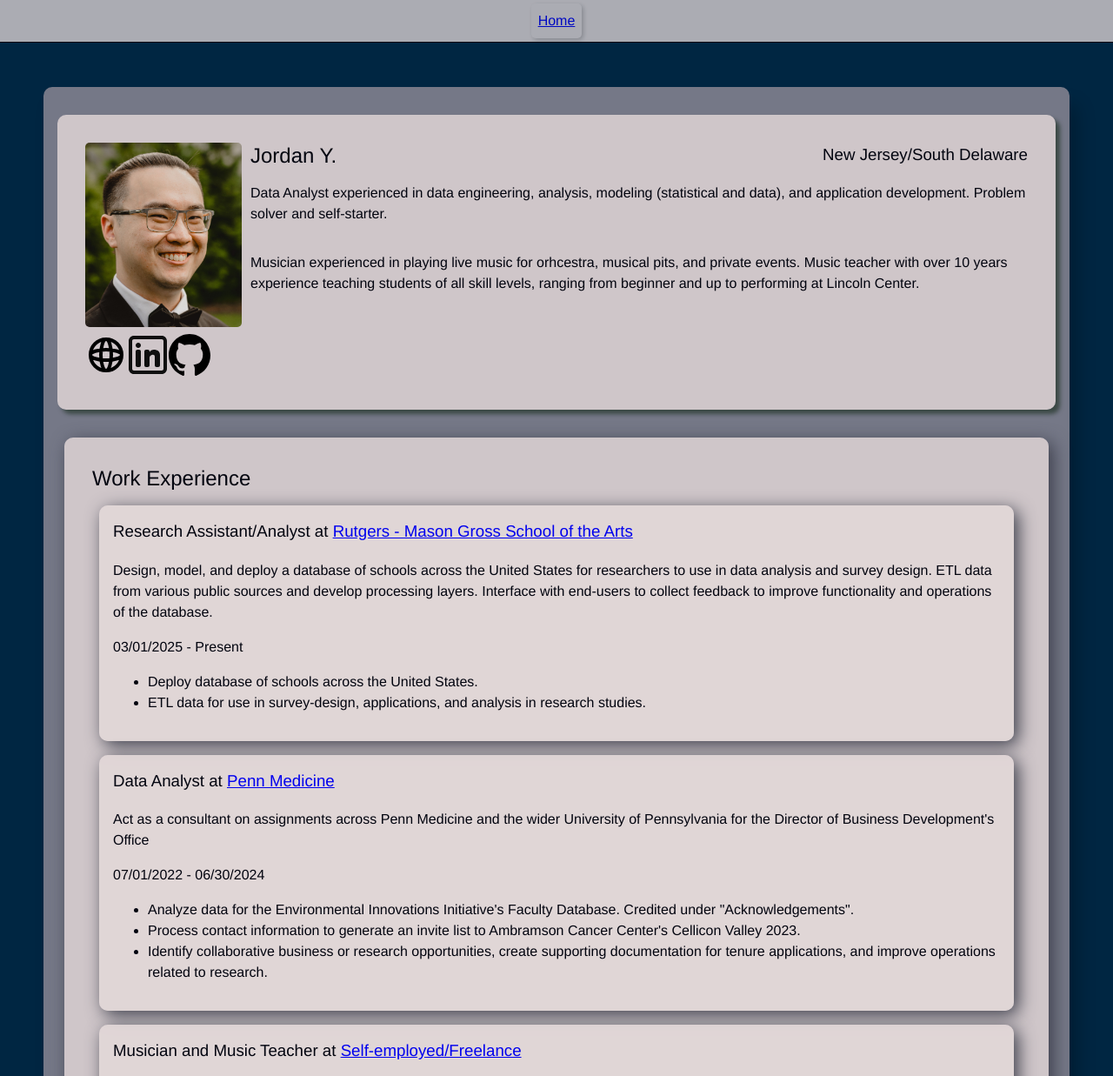
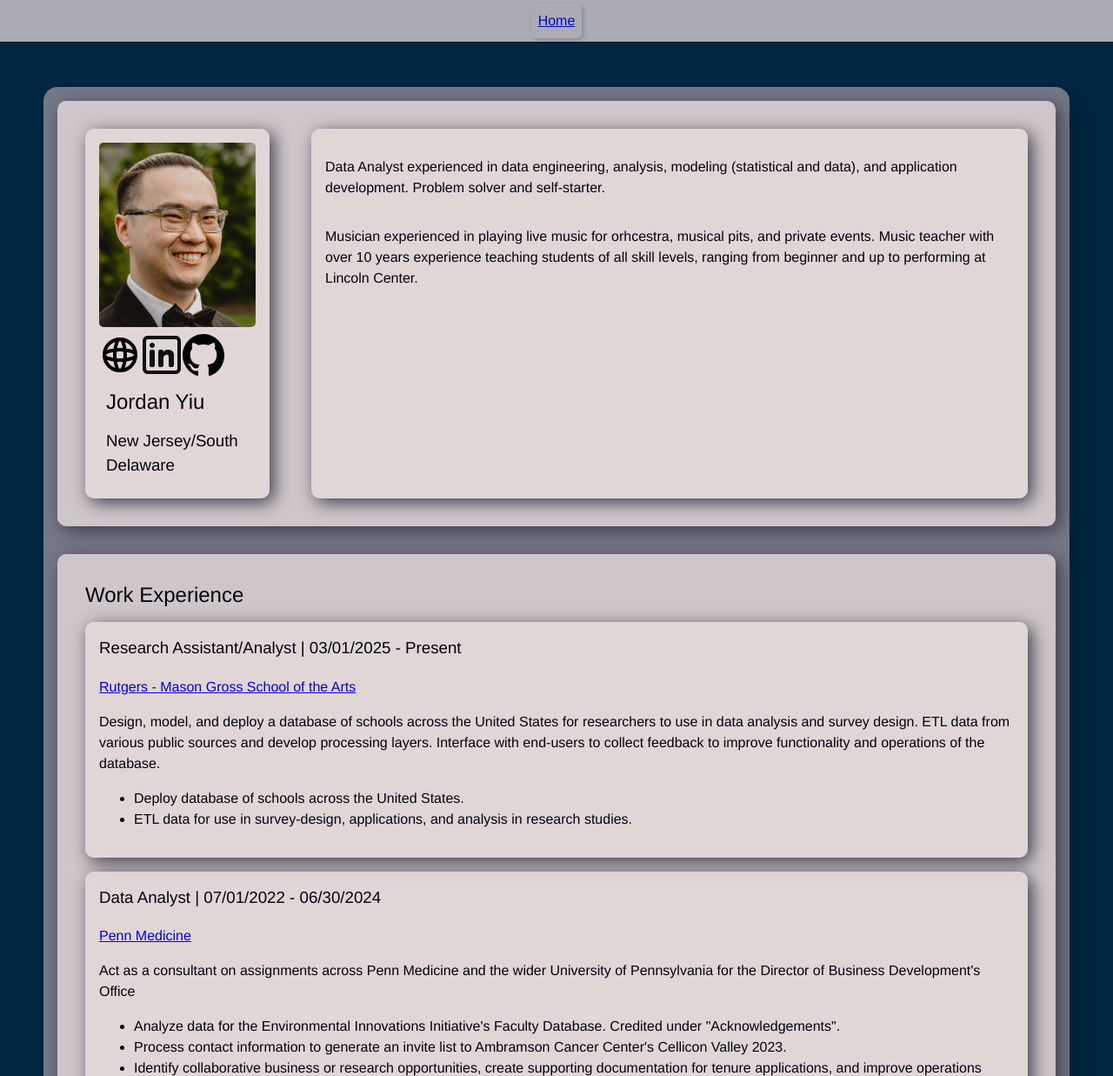
Before and after one commit to JordanYiu/jordanyiu.github.io, a plain HTML site: page index.html in a window 1280 px wide. Shown: the top 1237 px of the page at 87% size. Drawn offline with Linux system fonts and the light colour scheme.

Commit message:
More fixes

```diff
--- a/data.json
+++ b/data.json
@@ -1,5 +1,5 @@
 {
-    "name": "Jordan Y.",
+    "name": "Jordan Yiu",
     "headshot": "src/img/photos/headshot.jpg",
     "resume": "src/YiuJordan_Resume_Large.pdf",
     "contact": {
--- a/index.html
+++ b/index.html
@@ -22,10 +22,11 @@
         <div class="main-container">
 
     <!-- Main Content -->
-    <div class="container-row">
         <!-- Card -->
 
-        <div class="card">
+        <section>
+            <div class="container-row">
+                <section>
                     <div class="container">
                         <!-- Headshot -->
                         <div class="container">
@@ -63,18 +64,20 @@
                         </div>
 
                     </div>
-
-            <div class="container">
-                <div class="card-title">
-                    <h2>Jordan Y.</h2>
+                    <div class="container card-title">
+                        <h2>Jordan Yiu</h2>
                         <h3>New Jersey/South Delaware</h3>
                     </div>
+                </section>
+                <section>
+                    <div class="container">
                         <p>Data Analyst experienced in data engineering, analysis, modeling (statistical and data), and application development. Problem solver and self-starter.</p>
                         <p>Musician experienced in playing live music for orhcestra, musical pits, and private events. Music teacher with over 10 years experience teaching students of all skill levels, ranging from beginner and up to performing at Lincoln Center.</p>
                     </div>
+                </section>
             </div>
 
-    </div>
+        </section>
 
     <div class="container">
         <!-- Work Experience -->
@@ -85,16 +88,14 @@
             <section>
                 <!-- Company URL/Name -->
                 <h3>
+                    <!-- Start - End Date -->
+                    Research Assistant/Analyst  |  03/01/2025 - Present
+                </h3>
+                <a href="https://www.masongross.rutgers.edu/mgsa-receives-largest-ever-gift/">Rutgers - Mason Gross School of the Arts</a>
 
-                        Research Assistant/Analyst at <a href="https://www.masongross.rutgers.edu/mgsa-receives-largest-ever-gift/">Rutgers - Mason Gross School of the Arts</a>
-
-                </h3>
 
                 <p>Design, model, and deploy a database of schools across the United States for researchers to use in data analysis and survey design. ETL data from various public sources and develop processing layers. Interface with end-users to collect feedback to improve functionality and operations of the database.</p>
 
-                <!-- Start - End Date -->
-
-                    <p class="section-label">03/01/2025 - Present</p>
 
                 <!-- Highlights -->
 
@@ -107,16 +108,14 @@
             <section>
                 <!-- Company URL/Name -->
                 <h3>
+                    <!-- Start - End Date -->
+                    Data Analyst  |  07/01/2022 - 06/30/2024
+                </h3>
+                <a href="https://www.pennmedicine.org/">Penn Medicine</a>
 
-                        Data Analyst at <a href="https://www.pennmedicine.org/">Penn Medicine</a>
-
-                </h3>
 
                 <p>Act as a consultant on assignments across Penn Medicine and the wider University of Pennsylvania for the Director of Business Development&#39;s Office</p>
 
-                <!-- Start - End Date -->
-
-                    <p class="section-label">07/01/2022 - 06/30/2024</p>
 
                 <!-- Highlights -->
 
@@ -129,16 +128,14 @@
             <section>
                 <!-- Company URL/Name -->
                 <h3>
+                    <!-- Start - End Date -->
+                    Musician and Music Teacher  |  01/14/2014 - Present
+                </h3>
+                <a href="https://jordanyiu.github.io/#">Self-employed/Freelance</a>
 
-                        Musician and Music Teacher at <a href="https://jordanyiu.github.io/#">Self-employed/Freelance</a>
-
-                </h3>
 
                 <p>Music teacher of cello, violin, viola, and piano throughout Central and parts of North New Jersey. Active musician for orchestras, small ensembles, musical pits, recordings, and private events </p>
 
-                <!-- Start - End Date -->
-
-                    <p class="section-label">01/14/2014 - Present</p>
 
                 <!-- Highlights -->
 
--- a/src/style.css
+++ b/src/style.css
@@ -39,7 +39,7 @@
 }
 
 section {
-    margin: 1em 1.5em 1em 1.5em;
+    margin: 1rem 1rem 1rem 1rem;
     background-color: #e5dadacd;
     border-radius: 10px;
     box-shadow: 5px 5px 20px #3c3e4b;
@@ -55,16 +55,16 @@
 .card {
     align-content: flex-start;
     background-color: #e5dadacd;
-    border-radius: 10px;
+    border-radius: 1em;
     box-shadow: 5px 5px 5px #3b4945;
-    column-gap: 10px;
+    column-gap: 1rem;
     display: flex;
     flex-direction: row;
     flex-wrap: nowrap;
-    grid-template-columns: 180px 2rem;
     justify-content: center;
     padding: 2em 2em 2em 2em;
-    margin: 2em 1em 1em 1em;
+    margin: 1rem 1rem 1rem 1rem;
+    max-width: fit-content;
     row-gap: 10px;
 }
 
@@ -79,16 +79,18 @@
     flex-direction: row;
 }
 
+.card > section {
+    margin: 0;
+}
 
 .card-title{
     display: flex;
-    flex-direction: row;
-    justify-content: space-between;
+    flex-direction: column;
     align-content: space-between;
 }
 
 .card-title > * {
-    margin: 0;
+    margin: .5rem;
 
 }
 
@@ -132,7 +134,7 @@
 .container-row {
     display: flex;
     flex-direction: row;
-    justify-content: center;
+    column-gap: 1rem;
 }
 
 .header {
@@ -185,7 +187,7 @@
 
 .main-container {
     background-color: #757887;
-    border-radius: 10px;
+    border-radius: 1rem;
     box-shadow: 10px 20px 20px #00000037;
     display: flex;
     flex-direction: column;
```
Also changed, not shown: index_template.html (+16 -17 lines). Lines whose indentation alone changed are shown as unchanged.
